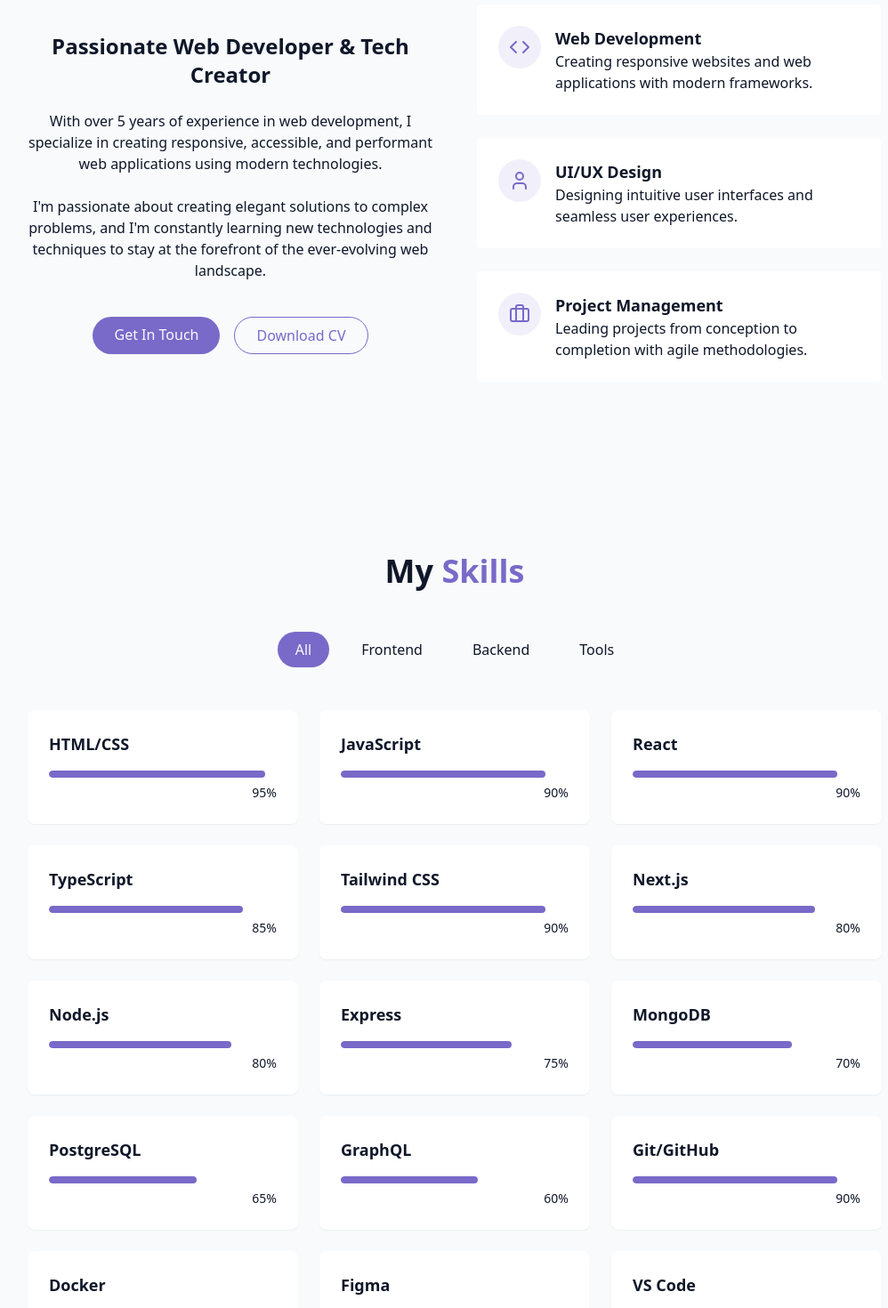
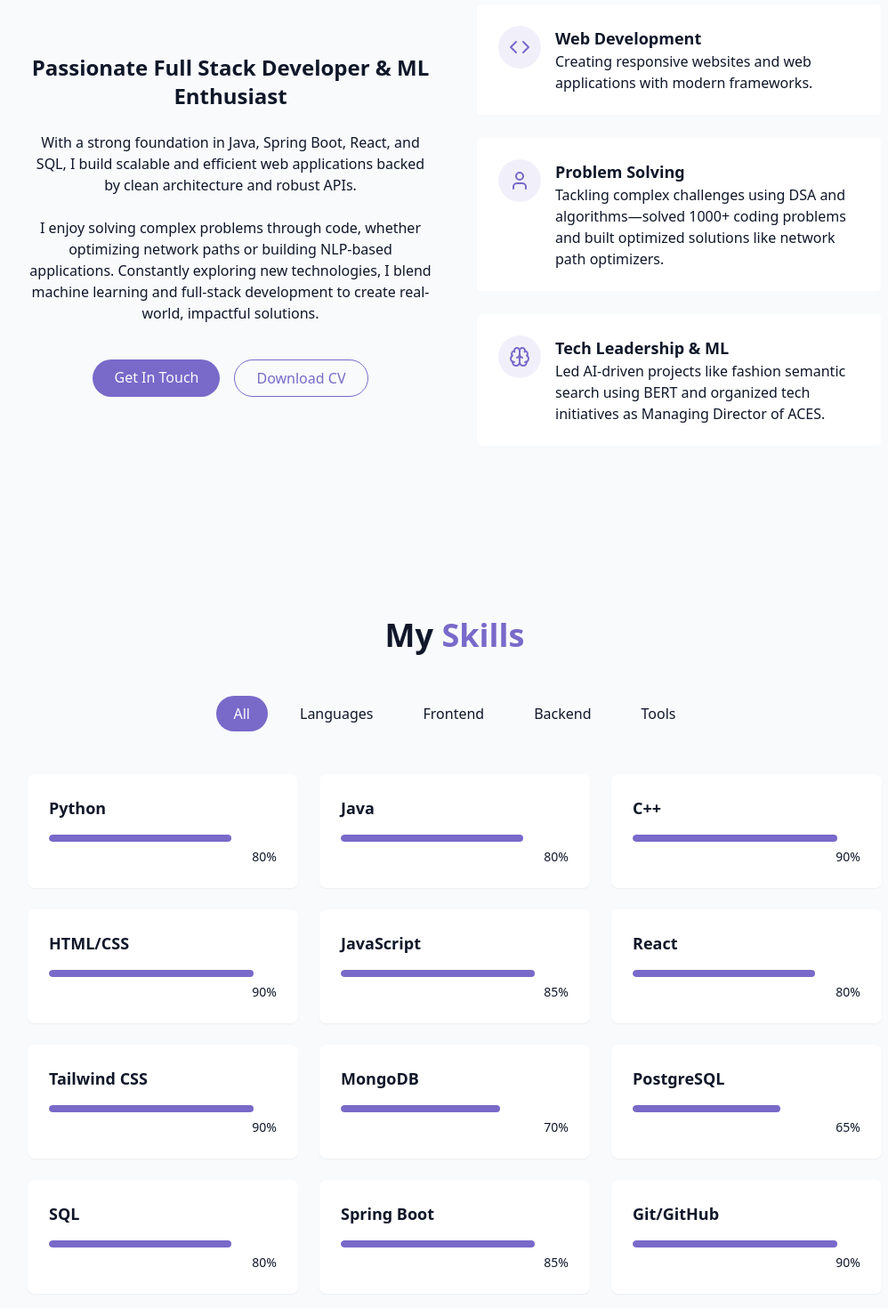
Before and after one commit to Karannshah1/Portfolio, a React (Vite) app: page / in a window 1280 px wide. Shown: the part 980-2450 px from the top of the page at 89% size, without its empty margins (129-1127 px from the left). Built offline with nearby package versions, Linux system fonts and the light colour scheme; the HTML template or start-up script is replaced by a standard one.

Commit message:
Updated UI and ThemeToggle

```diff
--- a/src/components/AboutSection.jsx
+++ b/src/components/AboutSection.jsx
@@ -1,4 +1,4 @@
-import { Briefcase, Code, User } from "lucide-react";
+import { Brain, BrainCircuit, Briefcase, Code, User } from "lucide-react";
 
 export const AboutSection = () => {
   return (
@@ -12,20 +12,16 @@ export const AboutSection = () => {
         <div className="grid grid-cols-1 md:grid-cols-2 gap-12 items-center">
           <div className="space-y-6">
             <h3 className="text-2xl font-semibold">
-              Passionate Web Developer & Tech Creator
+              Passionate Full Stack Developer & ML Enthusiast
             </h3>
 
             <p className="text-muted-foreground">
-              With over 5 years of experience in web development, I specialize
-              in creating responsive, accessible, and performant web
-              applications using modern technologies.
+              With a strong foundation in Java, Spring Boot, React, and SQL, I build scalable and efficient web applications backed by clean architecture and robust APIs.
+
             </p>
 
             <p className="text-muted-foreground">
-              I'm passionate about creating elegant solutions to complex
-              problems, and I'm constantly learning new technologies and
-              techniques to stay at the forefront of the ever-evolving web
-              landscape.
+I enjoy solving complex problems through code, whether optimizing network paths or building NLP-based applications. Constantly exploring new technologies, I blend machine learning and full-stack development to create real-world, impactful solutions.
             </p>
 
             <div className="flex flex-col sm:flex-row gap-4 pt-4 justify-center">
@@ -35,7 +31,7 @@ export const AboutSection = () => {
               </a>
 
               <a
-                href=""
+                href="portfolio\public\latest_resume_21_02_25.pdf" download={"portfolio\public\latest_resume_21_02_25.pdf"}
                 className="px-6 py-2 rounded-full border border-primary text-primary hover:bg-primary/10 transition-colors duration-300"
               >
                 Download CV
@@ -64,29 +60,29 @@ export const AboutSection = () => {
                   <User className="h-6 w-6 text-primary" />
                 </div>
                 <div className="text-left">
-                  <h4 className="font-semibold text-lg">UI/UX Design</h4>
+                  <h4 className="font-semibold text-lg">Problem Solving</h4>
                   <p className="text-muted-foreground">
-                    Designing intuitive user interfaces and seamless user
-                    experiences.
+                    Tackling complex challenges using DSA and algorithms—solved 1000+ coding problems and built optimized solutions like network path optimizers.
                   </p>
                 </div>
               </div>
             </div>
+
             <div className="gradient-border p-6 card-hover">
               <div className="flex items-start gap-4">
                 <div className="p-3 rounded-full bg-primary/10">
-                  <Briefcase className="h-6 w-6 text-primary" />
+
+                  <Brain className="h-6 w-6 text-primary" />
                 </div>
-
                 <div className="text-left">
-                  <h4 className="font-semibold text-lg">Project Management</h4>
+                  <h4 className="font-semibold text-lg">Tech Leadership & ML</h4>
                   <p className="text-muted-foreground">
-                    Leading projects from conception to completion with agile
-                    methodologies.
+                    Led AI-driven projects like fashion semantic search using BERT and organized tech initiatives as Managing Director of ACES.
                   </p>
                 </div>
               </div>
             </div>
+
           </div>
         </div>
       </div>
--- a/src/components/ContactSection.jsx
+++ b/src/components/ContactSection.jsx
@@ -1,5 +1,6 @@
 
 import {
+  Github,
   Instagram,
   Linkedin,
   Mail,
@@ -57,10 +58,10 @@ export const ContactSection = () => {
                 <div>
                   <h4 className="font-medium"> Email</h4>
                   <a
-                    href="mailto:hello@gmail.com"
+                    href="mailto:karannshah13@gmail.com"
                     className="text-muted-foreground hover:text-primary transition-colors"
                   >
-                    hello@gmail.com
+                    karannshah13@gmail.com
                   </a>
                 </div>
               </div>
@@ -71,10 +72,10 @@ export const ContactSection = () => {
                 <div>
                   <h4 className="font-medium"> Phone</h4>
                   <a
-                    href="tel:+11234567890"
+                    href="tel:+9106926865"
                     className="text-muted-foreground hover:text-primary transition-colors"
                   >
-                    +1 (123) 456-7890
+                    +91 (910) 692-6865
                   </a>
                 </div>
               </div>
@@ -85,7 +86,7 @@ export const ContactSection = () => {
                 <div>
                   <h4 className="font-medium"> Location</h4>
                   <a className="text-muted-foreground hover:text-primary transition-colors">
-                    Vancouver, BC, Canada
+                    Ahmedabad, Gujarat, India
                   </a>
                 </div>
               </div>
@@ -94,18 +95,17 @@ export const ContactSection = () => {
             <div className="pt-8">
               <h4 className="font-medium mb-4"> Connect With Me</h4>
               <div className="flex space-x-4 justify-center">
-                <a href="#" target="_blank">
+                <a href="https://www.linkedin.com/in/karanshaah/" target="_blank">
                   <Linkedin />
                 </a>
-                <a href="#" target="_blank">
+                {/* <a href="#" target="_blank">
                   <Twitter />
                 </a>
                 <a href="#" target="_blank">
                   <Instagram />
-                </a>
-                <a href="#" target="_blank">
-                  <Twitch />
-                </a>
+                </a> */}
+
+
               </div>
             </div>
           </div>
@@ -131,7 +131,7 @@ export const ContactSection = () => {
                   name="name"
                   required
                   className="w-full px-4 py-3 rounded-md border border-input bg-background focus:outline-hidden foucs:ring-2 focus:ring-primary"
-                  placeholder="Pedro Machado..."
+                  placeholder="Karan Shah..."
                 />
               </div>
 
@@ -149,7 +149,7 @@ export const ContactSection = () => {
                   name="email"
                   required
                   className="w-full px-4 py-3 rounded-md border border-input bg-background focus:outline-hidden foucs:ring-2 focus:ring-primary"
-                  placeholder="john@gmail.com"
+                  placeholder="karan@gmail.com"
                 />
               </div>
 
--- a/src/components/HeroSection.jsx
+++ b/src/components/HeroSection.jsx
@@ -12,18 +12,18 @@ export const HeroSection = () => {
             <span className="opacity-0 animate-fade-in"> Hi, I'm</span>
             <span className="text-primary opacity-0 animate-fade-in-delay-1">
               {" "}
-              Pedro
+              Karan
             </span>
             <span className="text-gradient ml-2 opacity-0 animate-fade-in-delay-2">
               {" "}
-              Machado
+              Shah
             </span>
           </h1>
 
           <p className="text-lg md:text-xl text-muted-foreground max-2-2xl mx-auto opacity-0 animate-fade-in-delay-3">
             I create stellar web experiences with modern technologies.
-            Specializing in front-end development, I build interfaces that are
-            both beautiful and functional.
+            Specializing in fullstack development, I build application that are
+            beautiful, robutest and functional.
           </p>
 
           <div className="pt-4 opacity-0 animate-fade-in-delay-4">
--- a/src/components/Navbar.jsx
+++ b/src/components/Navbar.jsx
@@ -1,6 +1,7 @@
 import { cn } from "@/lib/utils";
 import { Menu, X } from "lucide-react";
 import { useEffect, useState } from "react";
+import { ThemeToggle } from "./ThemeToggle";
 
 const navItems = [
   { name: "Home", href: "#hero" },
@@ -29,13 +30,16 @@ export const Navbar = () => {
         isScrolled ? "py-3 bg-background/80 backdrop-blur-md shadow-xs" : "py-5"
       )}
     >
+
+
+
       <div className="container flex items-center justify-between">
         <a
           className="text-xl font-bold text-primary flex items-center"
           href="#hero"
         >
           <span className="relative z-10">
-            <span className="text-glow text-foreground"> PedroTech </span>{" "}
+            <span className="text-glow text-foreground"> Karan Shah</span>{" "}
             Portfolio
           </span>
         </a>
@@ -53,15 +57,30 @@ export const Navbar = () => {
           ))}
         </div>
 
+        {/* <div className="flex items-center space-x-4">
+          <ThemeToggle />
+        </div> */}
+
         {/* mobile nav */}
 
+
+
+
+          <div className="flex items-center space-x-4">
+            <div className="max-sm:hidden">
+          <ThemeToggle />
+          </div>
           <button
             onClick={() => setIsMenuOpen((prev) => !prev)}
             className="md:hidden p-2 text-foreground z-50"
             aria-label={isMenuOpen ? "Close Menu" : "Open Menu"}
           >
-          {isMenuOpen ? <X size={24} /> : <Menu size={24} />}{" "}
+            {isMenuOpen ? <X size={24} /> : <Menu size={24} />}
           </button>
+        </div>
+
+
+
 
         <div
           className={cn(
@@ -83,6 +102,7 @@ export const Navbar = () => {
                 {item.name}
               </a>
             ))}
+            <ThemeToggle />
           </div>
         </div>
       </div>
--- a/src/components/ProjectsSection.jsx
+++ b/src/components/ProjectsSection.jsx
@@ -1,36 +1,50 @@
 import { ArrowRight, ExternalLink, Github } from "lucide-react";
+
+
 
 const projects = [
   {
     id: 1,
-    title: "SaaS Landing Page",
-    description: "A beautiful landing page app using React and Tailwind.",
-    image: "/projects/project1.png",
-    tags: ["React", "TailwindCSS", "Supabase"],
+    title: "Fashion Semantic Search",
+    description:
+      "Created a web scraping algorithm that extracts JSON data from 10,000+ fashion items from top sites. Built a site using BERT transformer for semantic search, achieving 60% accuracy.",
+    image: "/projects/fashion-search.png",
+    tags: ["Python", "BERT", "NLP", "Web Scraping"],
     demoUrl: "#",
-    githubUrl: "#",
+    githubUrl: "https://github.com/yourusername/fashion-semantic-search",
   },
   {
     id: 2,
-    title: "Orbit Analytics Dashboard",
+    title: "Network Path Optimiser",
     description:
-      "Interactive analytics dashboard with data visualization and filtering capabilities.",
-    image: "/projects/project2.png",
-    tags: ["TypeScript", "D3.js", "Next.js"],
+      "Optimized data flow using Dinic’s algorithm for max flow and Dijkstra’s for shortest path, ensuring efficient data routing.",
+    image: "/projects/network-optimizer.png",
+    tags: ["C++", "DSA", "Algorithms"],
     demoUrl: "#",
-    githubUrl: "#",
+    githubUrl: "https://github.com/Karannshah1/fashion-similarity-search",
   },
   {
     id: 3,
-    title: "E-commerce Platform",
+    title: "Pulsar Star Recognition",
     description:
-      "Full-featured e-commerce platform with user authentication and payment processing.",
-    image: "/projects/project3.png",
-    tags: ["React", "Node.js", "Stripe"],
+      "Applied Decision Tree, Naive Bayes, and SVM classifiers for pulsar star data, achieving 97.8% accuracy after processing and comparing various ML algorithms.",
+    image: "/projects/pulsar-star.png",
+    tags: ["Python", "Machine Learning", "SVM", "Scikit-learn"],
     demoUrl: "#",
-    githubUrl: "#",
+    githubUrl: "https://github.com/Karannshah1/pulsar_star_recognition",
+  },
+  {
+    id: 4,
+    title: "WhatsApp Chat Analyser",
+    description:
+      "Built a Python-based chat analyzer for WhatsApp data with time-based and user-based insights. Used NLTK for sentiment analysis of conversations.",
+    image: "/projects/whatsapp-analyzer.png",
+    tags: ["Python", "NLP", "NLTK"],
+    demoUrl: "#",
+    githubUrl: "https://github.com/Karannshah1/PSC_innovative",
   },
 ];
+
 
 export const ProjectsSection = () => {
   return (
@@ -100,7 +114,7 @@ export const ProjectsSection = () => {
           <a
             className="cosmic-button w-fit flex items-center mx-auto gap-2"
             target="_blank"
-            href="https://github.com/machadop1407"
+            href="https://github.com/Karannshah1/"
           >
             Check My Github <ArrowRight size={16} />
           </a>
--- a/src/components/SkillsSection.jsx
+++ b/src/components/SkillsSection.jsx
@@ -2,29 +2,32 @@ import { useState } from "react";
 import { cn } from "@/lib/utils";
 
 const skills = [
+  //Languages
+
+    { name: "Python", level: 80, category: "languages" },
+  { name: "Java", level: 80, category: "languages" },
+  { name: "C++", level: 90, category: "languages" },
+
   // Frontend
-  { name: "HTML/CSS", level: 95, category: "frontend" },
-  { name: "JavaScript", level: 90, category: "frontend" },
-  { name: "React", level: 90, category: "frontend" },
-  { name: "TypeScript", level: 85, category: "frontend" },
+  { name: "HTML/CSS", level: 90, category: "frontend" },
+  { name: "JavaScript", level: 85, category: "frontend" },
+  { name: "React", level: 80, category: "frontend" },
   { name: "Tailwind CSS", level: 90, category: "frontend" },
-  { name: "Next.js", level: 80, category: "frontend" },
+
 
   // Backend
-  { name: "Node.js", level: 80, category: "backend" },
-  { name: "Express", level: 75, category: "backend" },
+
   { name: "MongoDB", level: 70, category: "backend" },
   { name: "PostgreSQL", level: 65, category: "backend" },
-  { name: "GraphQL", level: 60, category: "backend" },
+  { name: "SQL", level: 80, category: "backend" },
+  { name: "Spring Boot", level: 85, category: "backend" },
 
   // Tools
   { name: "Git/GitHub", level: 90, category: "tools" },
-  { name: "Docker", level: 70, category: "tools" },
-  { name: "Figma", level: 85, category: "tools" },
   { name: "VS Code", level: 95, category: "tools" },
 ];
 
-const categories = ["all", "frontend", "backend", "tools"];
+const categories = ["all", "languages","frontend", "backend", "tools"];
 
 export const SkillsSection = () => {
   const [activeCategory, setActiveCategory] = useState("all");
--- a/src/components/ThemeToggle.jsx
+++ b/src/components/ThemeToggle.jsx
@@ -32,7 +32,7 @@ export const ThemeToggle = () => {
     <button
       onClick={toggleTheme}
       className={cn(
-        "fixed max-sm:hidden top-5 right-5 z-50 p-2 rounded-full transition-colors duration-300",
+        "fixed top-5 right-5 z-50 p-1 rounded-full transition-colors duration-300",
         "focus:outlin-hidden"
       )}
     >
--- a/src/pages/Home.jsx
+++ b/src/pages/Home.jsx
@@ -12,7 +12,7 @@ export const Home = () => {
   return (
     <div className="min-h-screen bg-background text-foreground overflow-x-hidden">
       {/* Theme Toggle */}
-      <ThemeToggle />
+      {/* <ThemeToggle /> */}
       {/* Background Effects */}
       <StarBackground />
 
```
Also changed, not shown: 1 other file (tests, documents, lock files or other folders). Lines whose indentation alone changed are shown as unchanged.
